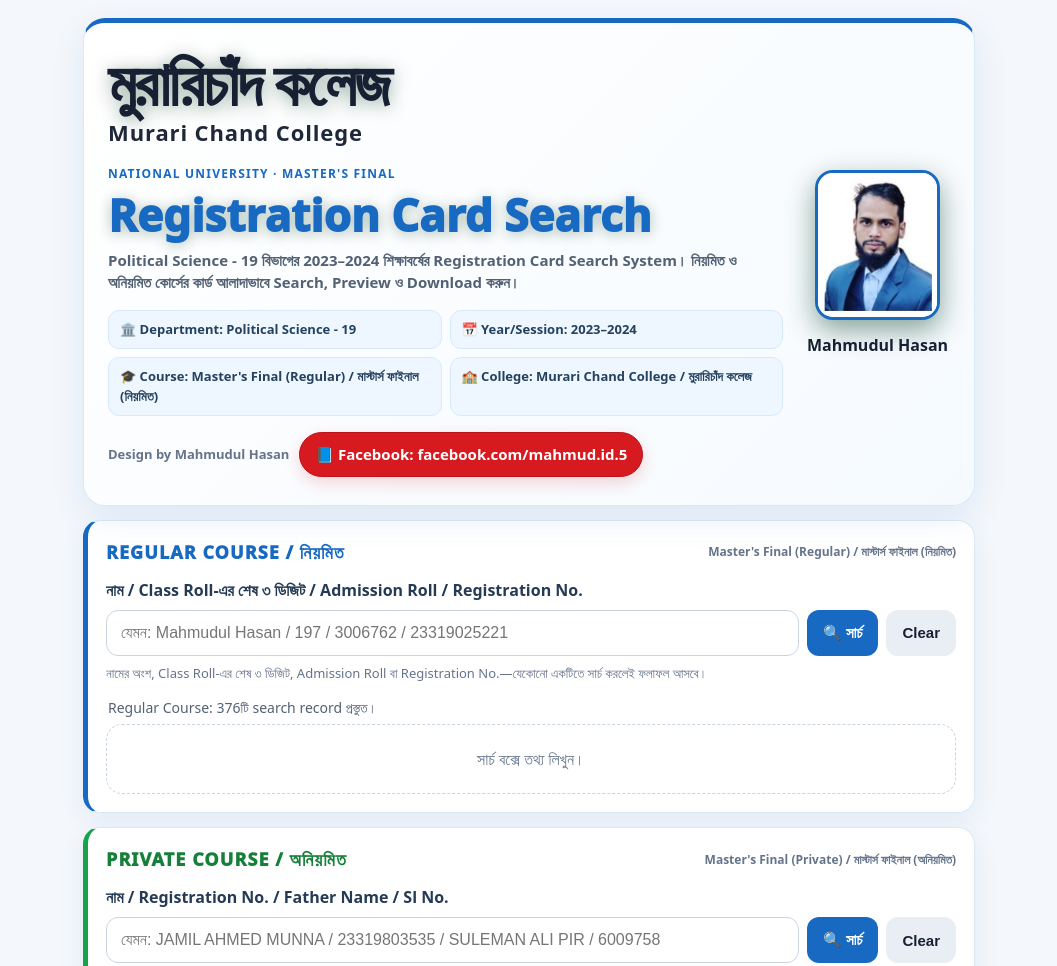
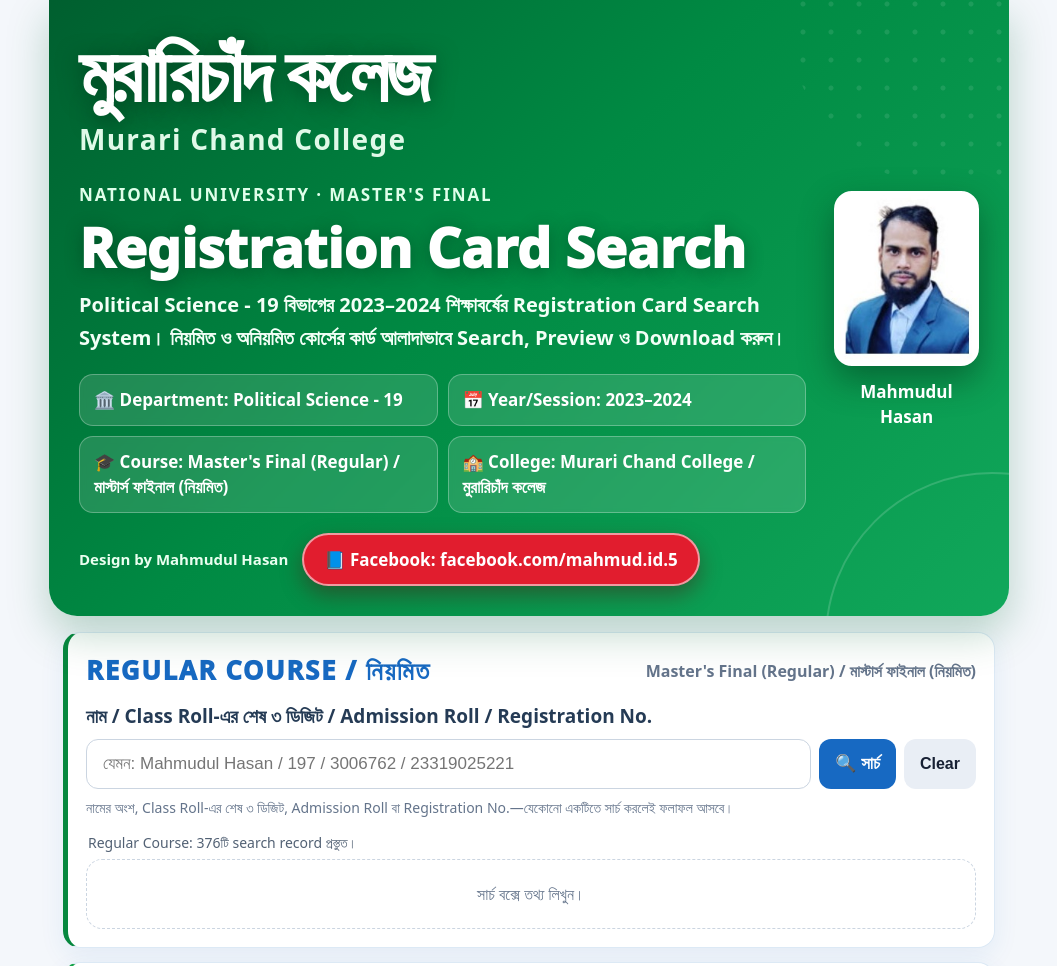
Before and after one commit to Mahmud01753/Regicards, a plain HTML site: page index.html in a window 1280 px wide. Shown: the top 966 px of the page, without its empty margins (111-1168 px from the left). Drawn offline with Linux system fonts and the light colour scheme.

Commit message:
Add files via upload

```diff
--- a/app.js
+++ b/app.js
@@ -44,11 +44,23 @@
   return course === 'private' ? 'PRIVATE COURSE' : 'REGULAR COURSE';
 }
 
+function updateSearchState() {
+  const url = new URL(location.href);
+  const regularQuery = String($('regularSearch')?.value || '').trim();
+  const privateQuery = String($('privateSearch')?.value || '').trim();
+  if (regularQuery) url.searchParams.set('regular', regularQuery);
+  else url.searchParams.delete('regular');
+  if (privateQuery) url.searchParams.set('private', privateQuery);
+  else url.searchParams.delete('private');
+  history.replaceState(null, '', `${url.pathname}${url.search}${url.hash}`);
+}
+
 function render(course, query = '') {
   const config = state.courses[course];
   const results = $(`${course}Results`);
   const status = $(`${course}Status`);
   const q = String(query).trim();
+  updateSearchState();
 
   if (!q) {
     status.textContent = '';
@@ -171,10 +183,6 @@
 async function renderPreview(course, student, index, large = false) {
   const box = $(large ? 'zoomPreview' : `${course}Preview-${index}`);
   if (!box) return;
-  if (isMessengerWebView()) {
-    box.innerHTML = '<div class="preview-loading">Messenger-এর ভেতরে PDF Preview বন্ধ রাখা হয়েছে। ব্রাউজারে খুলে Preview/Download করুন।</div>';
-    return;
-  }
   try {
     const pdf = await ensurePdfJs(course);
     const page = await pdf.getPage(Number(student.page));
@@ -273,7 +281,8 @@
 }
 
 function isMessengerWebView() {
-  return /FBAN|FBAV|Messenger|Instagram/i.test(navigator.userAgent || '');
+  // Only Messenger should trigger the download restriction popup.
+  return /Messenger/i.test(navigator.userAgent || '');
 }
 
 function currentSiteUrl() {
@@ -329,7 +338,7 @@
       <button type="button" class="fallback-x" aria-label="বন্ধ করুন">✕</button>
       <div class="fallback-icon">⚠️</div>
       <strong>Messenger Browser</strong>
-      <p>Messenger-এর ভেতর থেকে ডাউনলোডের সুবিধা Meta বন্ধ করে দিয়েছে। ডাউনলোড করতে নিচের <b>‘Open in Browser’</b> বাটনে ক্লিক করে ব্রাউজারে ওয়েবসাইটটি খুলুন এবং সেখান থেকে ডাউনলোড করুন।</p>
+      <p>Messenger-এর ভেতর থেকে ডাউনলোডের সুবিধা Meta বন্ধ করে দিয়েছে। ডাউনলোড করতে নিচের <b>‘Open in Browser’</b> বাটনে ক্লিক করে ব্রাউজারে ওয়েবসাইটটি খুলুন এবং সেখান থেকে ডাউনলোড করুন।</p><p class="fallback-manual">বাটনে ক্লিক করে Browser না খুললে Messenger-এর উপরের <b>⋮</b> (Three dots) মেনু থেকে <b>Open in browser</b> / <b>Chrome</b> নির্বাচন করুন।</p>
       <div class="fallback-actions">
         <button type="button" class="fallback-site">🌐 Open in Browser</button>
         <button type="button" class="fallback-close">বন্ধ করুন</button>
@@ -339,7 +348,9 @@
   const close = () => wrap.remove();
   wrap.querySelector('.fallback-x').onclick = close;
   wrap.querySelector('.fallback-close').onclick = close;
-  wrap.querySelector('.fallback-site').onclick = openInBrowser;
+  wrap.querySelector('.fallback-site').onclick = () => {
+    openInBrowser();
+  };
 }
 
 function triggerDownload(blob, filename) {
--- a/style.css
+++ b/style.css
@@ -52,3 +52,120 @@
   .hero{border-top-width:4px}
   .facebook{font-size:14px;padding:9px 13px}
 }
+
+/* Final green header: everything above the search cards is visually unified */
+body{
+  background:#f4f7fb;
+}
+.wrap{
+  max-width:960px;
+}
+.hero{
+  background:linear-gradient(135deg,#005f2f 0%,#008a43 45%,#11a85b 100%) !important;
+  color:#fff !important;
+  border:0 !important;
+  border-radius:0 0 28px 28px !important;
+  margin:-18px -14px 16px !important;
+  padding:34px 30px 30px !important;
+  box-shadow:0 18px 42px rgba(0,102,52,.25) !important;
+}
+.hero::before{background:radial-gradient(circle,#ffffff24 0 2px,transparent 3px) 0 0/28px 28px !important;opacity:.7}
+.hero::after{border:2px solid rgba(255,255,255,.16) !important;width:330px !important;height:330px !important;left:auto !important;right:-150px !important;bottom:-190px !important}
+.hero-top{align-items:center !important;gap:28px !important}
+.college-hero-name{
+  color:#fff !important;
+  font-size:clamp(42px,10vw,78px) !important;
+  font-weight:1000 !important;
+  line-height:.98 !important;
+  letter-spacing:-.045em !important;
+  text-shadow:0 4px 22px rgba(0,45,22,.55) !important;
+  margin-bottom:8px !important;
+}
+.college-hero-name-en{
+  color:#eafff0 !important;
+  font-size:clamp(18px,4vw,28px) !important;
+  font-weight:900 !important;
+  letter-spacing:.045em !important;
+  margin-bottom:22px !important;
+}
+.badge{
+  color:#dfffea !important;
+  font-size:clamp(13px,2.4vw,17px) !important;
+  font-weight:900 !important;
+  letter-spacing:.11em !important;
+}
+.hero h1{
+  color:#fff !important;
+  font-size:clamp(32px,7.4vw,54px) !important;
+  font-weight:1000 !important;
+  margin:10px 0 12px !important;
+  text-shadow:0 3px 18px rgba(0,48,22,.45) !important;
+}
+.intro{
+  color:#f3fff7 !important;
+  font-size:clamp(16px,2.7vw,20px) !important;
+  line-height:1.65 !important;
+  font-weight:700 !important;
+  max-width:760px !important;
+}
+.course-info{gap:10px !important;margin-top:20px !important}
+.course-info span{
+  background:rgba(255,255,255,.13) !important;
+  border:1px solid rgba(255,255,255,.28) !important;
+  color:#fff !important;
+  font-size:clamp(14px,2.3vw,17px) !important;
+  font-weight:800 !important;
+  padding:12px 14px !important;
+  border-radius:14px !important;
+}
+.creator-row{margin-top:20px !important;gap:14px !important}
+.design-by{color:#eafff0 !important;font-size:15px !important;font-weight:700 !important}
+.facebook{
+  background:#e11d2e !important;
+  border:2px solid rgba(255,255,255,.55) !important;
+  color:#fff !important;
+  font-size:17px !important;
+  padding:12px 20px !important;
+  box-shadow:0 9px 22px rgba(90,0,8,.38) !important;
+}
+.profile img{
+  width:145px !important;
+  height:175px !important;
+  border:4px solid #fff !important;
+  box-shadow:0 14px 34px rgba(0,42,20,.45) !important;
+}
+.profile-name{color:#fff !important;font-size:17px !important;font-weight:900 !important}
+.profile-father{color:#eafff0 !important}
+
+/* Search area stays clean while all header text remains large and readable */
+.search-card{
+  border-left:5px solid #07883f !important;
+}
+.private-card{border-left-color:#16a34a !important}
+.course-title span{font-size:clamp(20px,4vw,26px) !important}
+.course-title small{font-size:clamp(13px,2.3vw,16px) !important}
+.search-card label{font-size:clamp(16px,2.8vw,19px) !important}
+.search-card .hint{font-size:14px !important}
+input{font-size:17px !important;padding:14px 16px !important}
+.search-btn{font-size:17px !important;min-height:50px !important}
+.secondary{font-size:16px !important;min-height:50px !important}
+
+.fallback-dialog strong{font-size:22px !important}
+.fallback-dialog p{font-size:16px !important;color:#334155 !important}
+.fallback-manual{background:#f0fdf4;border:1px solid #bbf7d0;border-radius:12px;padding:11px 12px !important;color:#166534 !important}
+.fallback-actions .fallback-site{background:#07883f !important;font-size:16px !important}
+
+@media(max-width:700px){
+  .wrap{padding:0 10px 28px !important}
+  .hero{margin:0 -10px 16px !important;padding:28px 18px 24px !important;border-radius:0 0 24px 24px !important}
+  .college-hero-name{font-size:clamp(40px,13vw,60px) !important}
+  .hero h1{font-size:clamp(30px,8.5vw,46px) !important}
+  .hero-top{gap:18px !important}
+  .profile img{width:110px !important;height:135px !important}
+}
+@media(max-width:420px){
+  .hero{padding:24px 16px 22px !important}
+  .college-hero-name{font-size:clamp(38px,13vw,52px) !important}
+  .college-hero-name-en{font-size:18px !important}
+  .profile img{width:82px !important;height:100px !important}
+}
```
